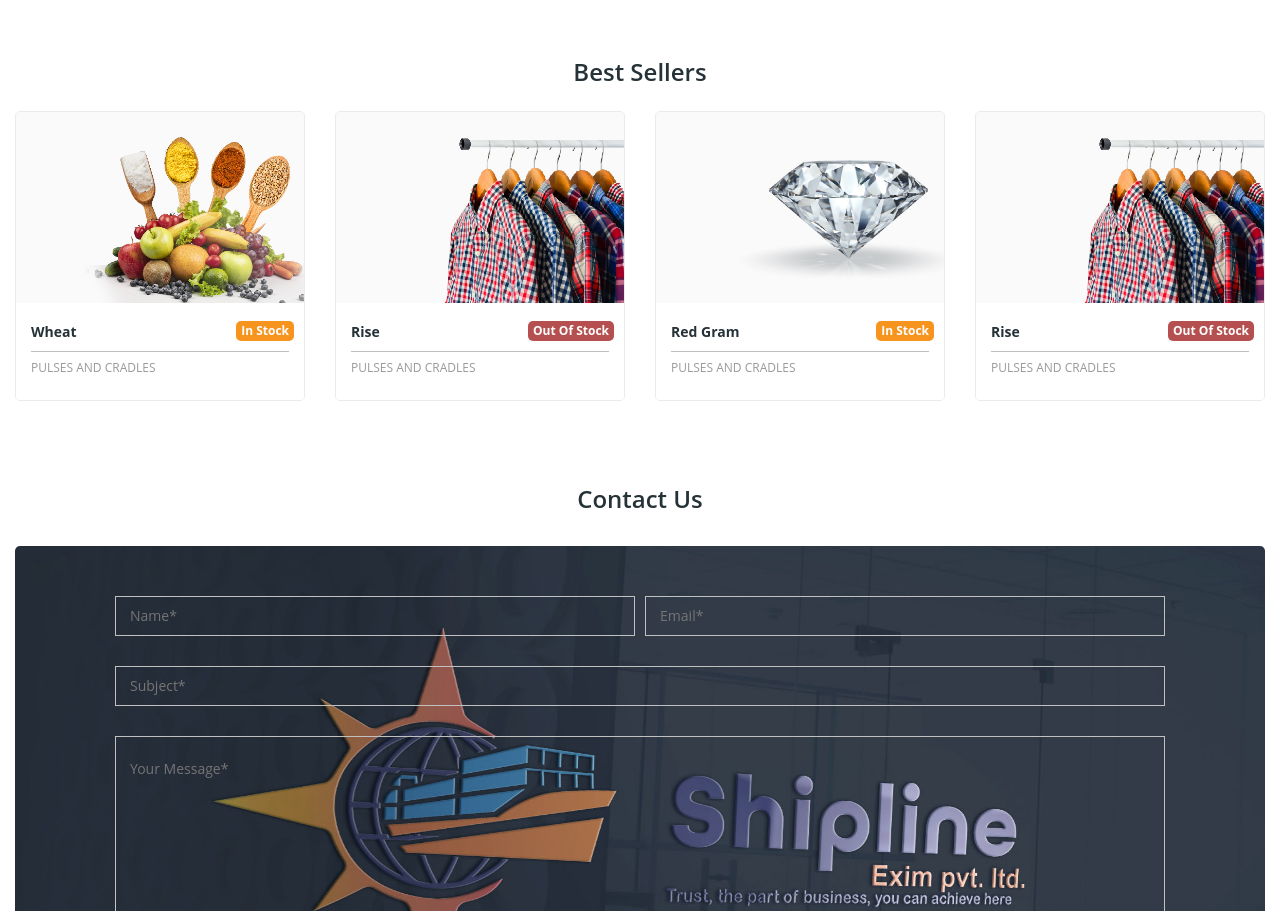
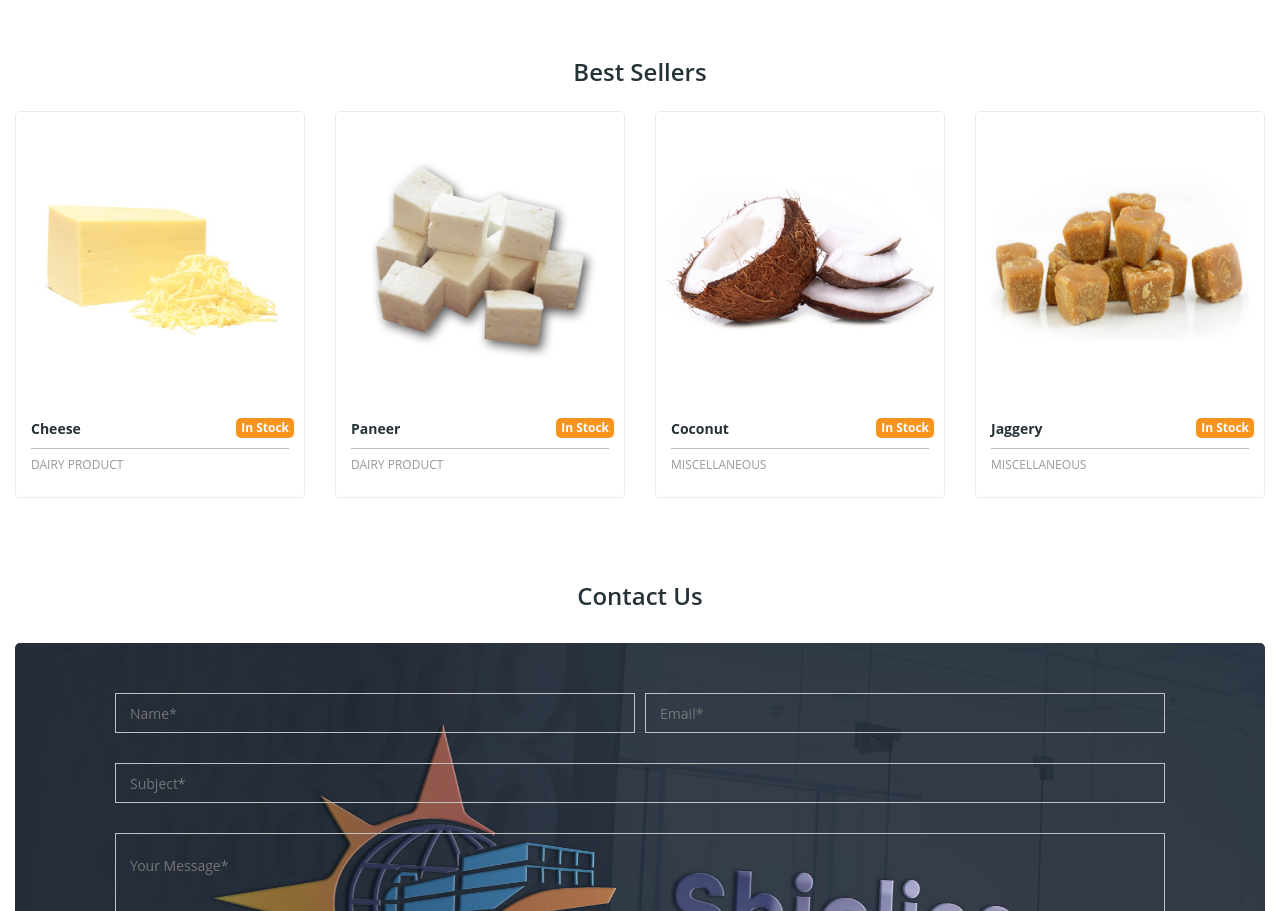
Before and after one commit to ag-ds-2022/ag-ds-2022-website, a React (Create React App) app: page /#/ in a window 1280 px wide. Shown: the part 2501-3412 px from the top of the page. Built offline with nearby package versions, Linux system fonts and the light colour scheme.

Commit message:
Changed website description

```diff
--- a/public/index.html
+++ b/public/index.html
@@ -6,7 +6,7 @@
   <link rel="icon" href="%PUBLIC_URL%/favicon.ico" />
   <meta name="viewport" content="width=device-width, initial-scale=1" />
   <meta name="theme-color" content="#000000" />
-  <meta name="description" content="Web site created using create-react-app" />
+  <meta name="description" content="Trust, The part of business, You can achieve here." />
 
   <link rel="shortcut icon" type="image/x-icon" href="%PUBLIC_URL%/images/favicon/favicon.png" />
 
--- a/src/assets/json/best-sellers.json
+++ b/src/assets/json/best-sellers.json
@@ -1,28 +1,28 @@
 {
     "bestSeller": [
         {
-            "img": "/images/banner-image/31.jpg",
-            "type": "PULSES AND CRADLES",
-            "name": "Wheat",
+            "img": "/images/product-image/grocery/dairy products/Cheese.jpg",
+            "type": "DAIRY PRODUCT",
+            "name": "Cheese",
             "inStock": true
         },
         {
-            "img": "/images/banner-image/32.jpg",
-            "type": "PULSES AND CRADLES",
-            "name": "Rise",
-            "inStock": false
-        },
-        {
-            "img": "/images/banner-image/33.jpg",
-            "type": "PULSES AND CRADLES",
-            "name": "Red Gram",
+            "img": "/images/product-image/grocery/dairy products/Paneer.jpg",
+            "type": "DAIRY PRODUCT",
+            "name": "Paneer",
             "inStock": true
         },
         {
-            "img": "/images/banner-image/32.jpg",
-            "type": "PULSES AND CRADLES",
-            "name": "Rise",
-            "inStock": false
+            "img": "/images/product-image/grocery/miscellaneous/Coconut.jpg",
+            "type": "MISCELLANEOUS",
+            "name": "Coconut",
+            "inStock": true
+        },
+        {
+            "img": "/images/product-image/grocery/miscellaneous/Jaggery.jpg",
+            "type": "MISCELLANEOUS",
+            "name": "Jaggery",
+            "inStock": true
         }
     ]
 }
```
